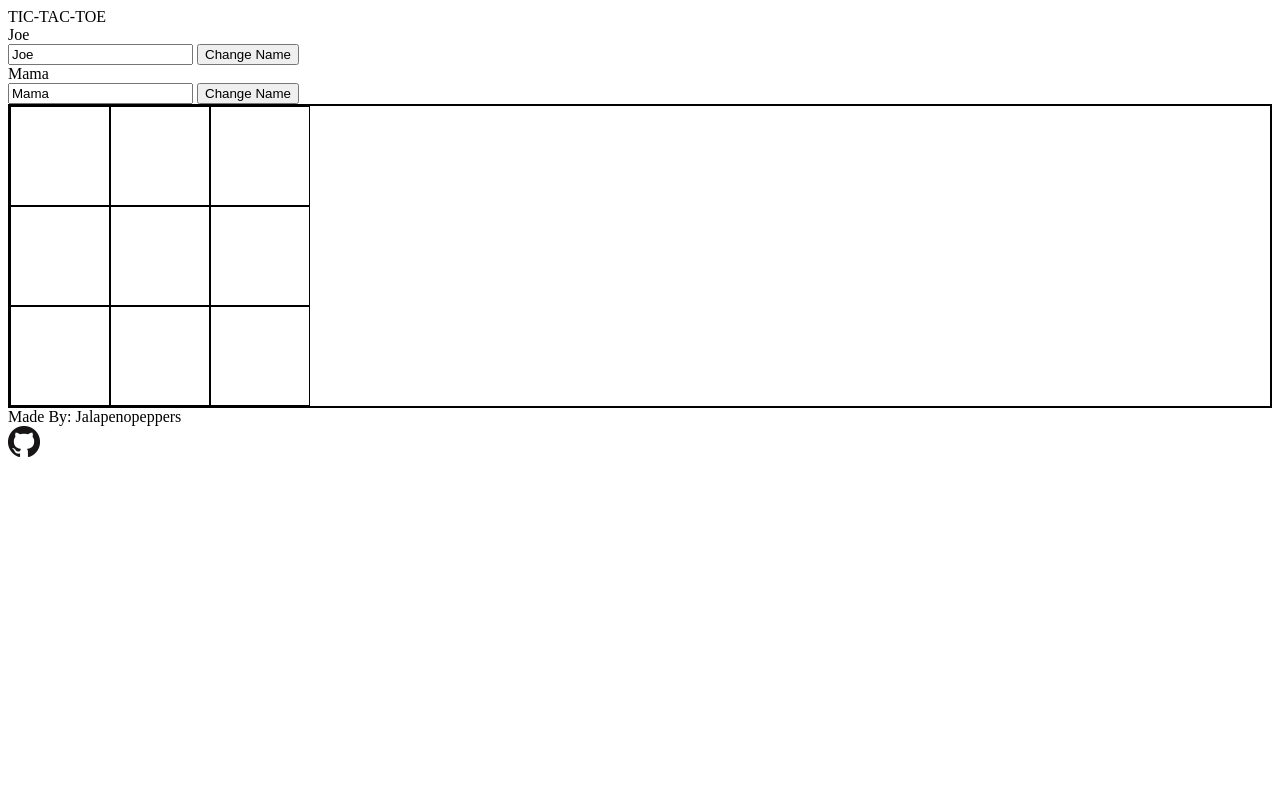
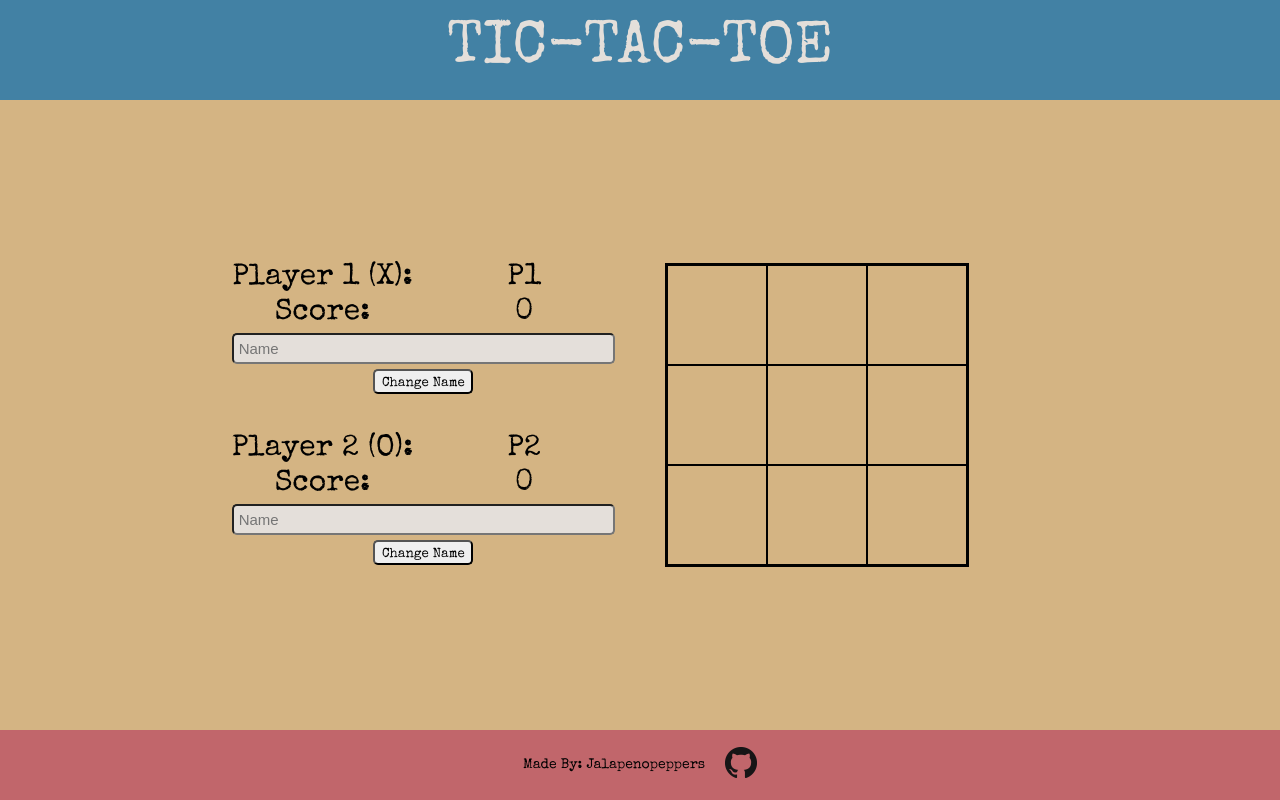
Before and after one commit to jalapenopeppers/tic-tac-toe, a plain HTML site: page index.html in a window 1280 px wide. Drawn offline with nearby package versions, Linux system fonts and the light colour scheme.

Commit message:
Finish HTML and CSS form and styling + final JS
- Bug: winner text doesnt display in center of page

```diff
--- a/index.html
+++ b/index.html
@@ -13,16 +13,36 @@
     <div class="header">
       <div class="header-text">TIC-TAC-TOE</div>
     </div>
+    <div class="winner-display-container">
+      <div class="winner-display">
+        <div class="winner-display-text"></div>
+        <button class="restart-button" onclick="Game.restartGame()">Restart Game</button>
+      </div>
+    </div>
     <div class="main-content">
       <div class="player-info">
         <div class="player1-info">
-          <div class="player1-name-display">Joe</div>
-          <input type="text" class="player1-name-input" name="player1-name" value="Joe">
+          <div class="player1-name-display-elements">
+            <div>Player 1 (X): </div>
+            <div class="player1-name-display">P1</div>
+          </div>
+          <div class="player1-score-display-elements">
+            <div>Score: </div>
+            <div class="player1-score">0</div>
+          </div>
+          <input type="text" class="player1-name-input" name="player1-name" placeholder="Name" maxlength="10">
           <button class="change-p1-name-button" onclick="DisplayController.updatePlayer1Name()">Change Name</button>
         </div>
         <div class="player2-info">
-          <div class="player2-name-display">Mama</div>
-          <input type="text" class="player2-name-input" name="player2-name" value="Mama">
+          <div class="player2-name-display-elements">
+            <div>Player 2 (O): </div>
+            <div class="player2-name-display">P2</div>
+          </div>
+          <div class="player2-score-display-elements">
+            <div>Score: </div>
+            <div class="player2-score">0</div>
+          </div>
+          <input type="text" class="player2-name-input" name="player2-name" placeholder="Name" maxlength="10">
           <button class="change-p2-name-button" onclick="DisplayController.updatePlayer2Name()">Change Name</button>
         </div>
       </div>
--- a/javascript.js
+++ b/javascript.js
@@ -45,9 +45,11 @@ const Gameboard = (() => {
       gameboardArray[locationIndex] = Game.getCurrentPlayer().getMarker();
       DisplayController.drawGameBoard();
       let possibleWinner = checkWinner();
+      console.log(possibleWinner);
       if (possibleWinner !== '') {
         Game.endGame(possibleWinner);
       } else {
+        console.log('toggle player');
         Game.toggleCurrentPlayer();
       }
     }
@@ -62,6 +64,7 @@ const Gameboard = (() => {
 })();
 
 const Player = (name, marker) => {
+  let score = 0;
 
   const setName = (nameStr) => {
     name = nameStr;
@@ -75,12 +78,20 @@ const Player = (name, marker) => {
   const getMarker = () => {
     return marker;
   };
+  const setScore = (newScore) => {
+    score = newScore;
+  };
+  const getScore = () => {
+    return score;
+  };
 
   return {
     setName,
     getName,
     setMarker,
     getMarker,
+    setScore,
+    getScore,
   };
 };
 
@@ -129,7 +140,24 @@ const DisplayController = (() => {
     }
   }
   const showWinner = (possibleWinner) => {
-    // CONTINUE
+    //Update scores:
+    let p1Score = document.querySelector('.player1-score');
+    p1Score.textContent = Game.getPlayer1().getScore();
+    let p2Score = document.querySelector('.player2-score');
+    p2Score.textContent = Game.getPlayer2().getScore();
+
+    let winnerDisplayText = document.querySelector('.winner-display-text');
+    let winnerDisplay = document.querySelector('.winner-display-container');
+    winnerDisplay.style.visibility = 'visible';
+    if (possibleWinner === 'winner') {
+      if (Game.getLastWinner().getName() === '') {
+        winnerDisplayText.textContent = Game.getLastWinner().getMarker() + ' has won!';
+      } else {
+        winnerDisplayText.textContent = Game.getLastWinner().getName() + ' has won!';
+      }
+    } else {
+      winnerDisplayText.textContent = `It's a tie!`;
+    }
   }
 
   return {
@@ -150,6 +178,7 @@ const Game = (() => {
   let Player2 = {};
   let currentPlayer = {};
   let lastWinner = {};
+  let gameOver = false; // Used to add to score only once
 
   const toggleCurrentPlayer = () => {
     if (currentPlayer === Player1) {
@@ -157,6 +186,7 @@ const Game = (() => {
     } else {
       currentPlayer = Player1;
     }
+    console.log('Current Player: ' + currentPlayer.getName());
   };
   const setPlayer1 = (Player1Reference) => {
     Player1 = Player1Reference;
@@ -182,15 +212,25 @@ const Game = (() => {
     Player2 = Player(DisplayController.getPlayer2Name(), 'O');
     currentPlayer = Player1;
     lastWinner = {};
+    gameOver = true;
     Gameboard.reset();
   };
   const restartGame = () => {
-    Player1 = Player(DisplayController.getPlayer1Name(), 'X');
-    Player2 = Player(DisplayController.getPlayer2Name(), 'O');
+    // Player1 = Player(DisplayController.getPlayer1Name(), 'X');
+    // Player2 = Player(DisplayController.getPlayer2Name(), 'O');
+    // currentPlayer = lastWinner;
+    console.log(`Current player after restart: ${currentPlayer.getName()}`);
     Gameboard.reset();
-    currentPlayer = lastWinner;
+
+    let winnerDisplay = document.querySelector('.winner-display-container');
+    winnerDisplay.style.visibility = 'hidden';
+    gameOver = true;
   }
   const endGame = (possibleWinner) => {
+    if (gameOver === true) {
+      currentPlayer.setScore(currentPlayer.getScore() + 1);
+      gameOver = false;
+    }
     lastWinner = currentPlayer;
     DisplayController.showWinner(possibleWinner)
   }
--- a/style.css
+++ b/style.css
@@ -1,9 +1,129 @@
+@import url('https://fonts.googleapis.com/css2?family=Special+Elite&display=swap');
+
+* {
+  margin: 0;
+  padding: 0;
+}
+
+:root {
+  --header-color: #4281A4;
+  --main-background-color: #D4B483;
+  --footer-color: #C1666B;
+  --light-color: #E4DFDA;
+}
+
+.layout-container {
+  width: 100vw;
+  height: 100vh;
+  box-sizing: border-box;
+  font-family: 'Special Elite', cursive;
+  display: flex;
+  flex-direction: column;
+  text-align: center;
+}
+
+.header {
+  height: 100px;
+  font-size: 60px;
+  color: var(--light-color);
+  background-color: var(--header-color);
+  display: grid;
+  align-items: center;
+}
+
+.winner-display-container {
+  visibility: hidden;
+  position: relative;
+  width: 100vw;
+  background-color: #D4B483;
+}
+
+.winner-display {
+  top: 20px;
+  right: 50%;
+  position: absolute;
+  display: grid;
+  grid-template-columns: max-content min-content;
+  justify-content: center;
+  align-items: center;
+  gap: 30px;
+}
+
+.main-content {
+  font-size: 30px;
+  flex: 1;
+  background-color: var(--main-background-color);
+  display: grid;
+  grid-template-columns: 1fr 1fr;
+  /* place-content: center; */
+  justify-items: end;
+  align-content: center;
+  gap: 50px;
+}
+
+/* .player-info {
+  align-items: end;
+} */
+
+.player1-info {
+  padding-bottom: 40px;
+}
+
+.player1-info,
+.player2-info {
+  display: grid;
+  gap: 5px;
+}
+
+.player1-name-display-elements,
+.player1-score-display-elements,
+.player2-name-display-elements,
+.player2-score-display-elements {
+  display: grid;
+  grid-template-columns: 1fr 1fr;
+  gap: 20px;
+}
+
 .gameboard {
+  height: min-content;
+  justify-self: start;
   display: grid;
   grid-template: repeat(3, 100px) / repeat(3, 100px);
   border: 2px solid black;
 }
 
 .cell {
+  padding-top: 20px;
+  font-size: 80px;
   border: 1px solid black;
+  cursor: pointer;
 }
+
+input {
+  padding: 5px;
+  border-radius: 5px;
+  font-size: 15px;
+  background-color: var(--light-color);
+}
+
+button {
+  padding: 2px;
+  padding-top: 6px;
+  width: 100px;
+  font-family: 'Special Elite', cursive;
+  border-radius: 5px;
+  justify-self: center;
+}
+
+.footer {
+  height: 50px;
+  padding: 10px;
+  font-size: 14px;
+  color: black;
+  background-color: var(--footer-color);
+  display: grid;
+  grid-template-columns: repeat(2, max-content);
+  place-content: center;
+  align-items: center;
+  gap: 20px;
+}
```
